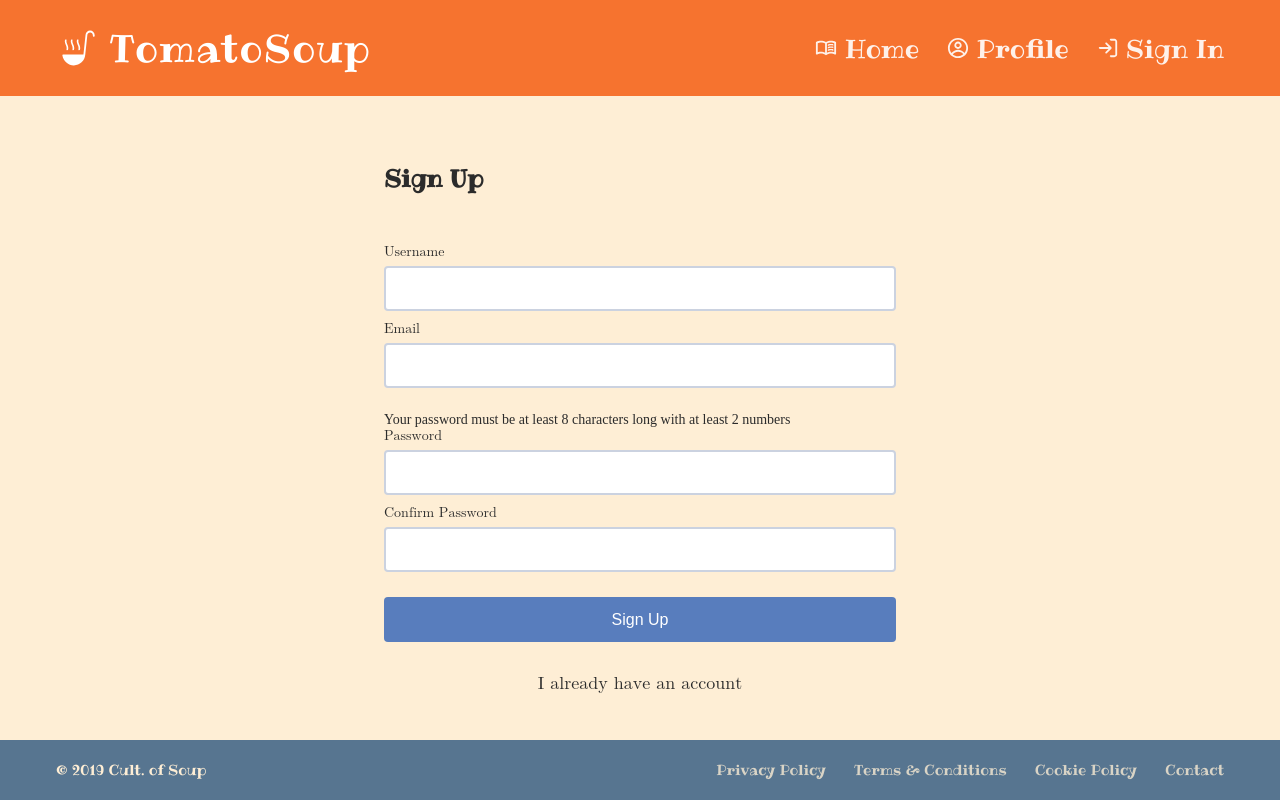
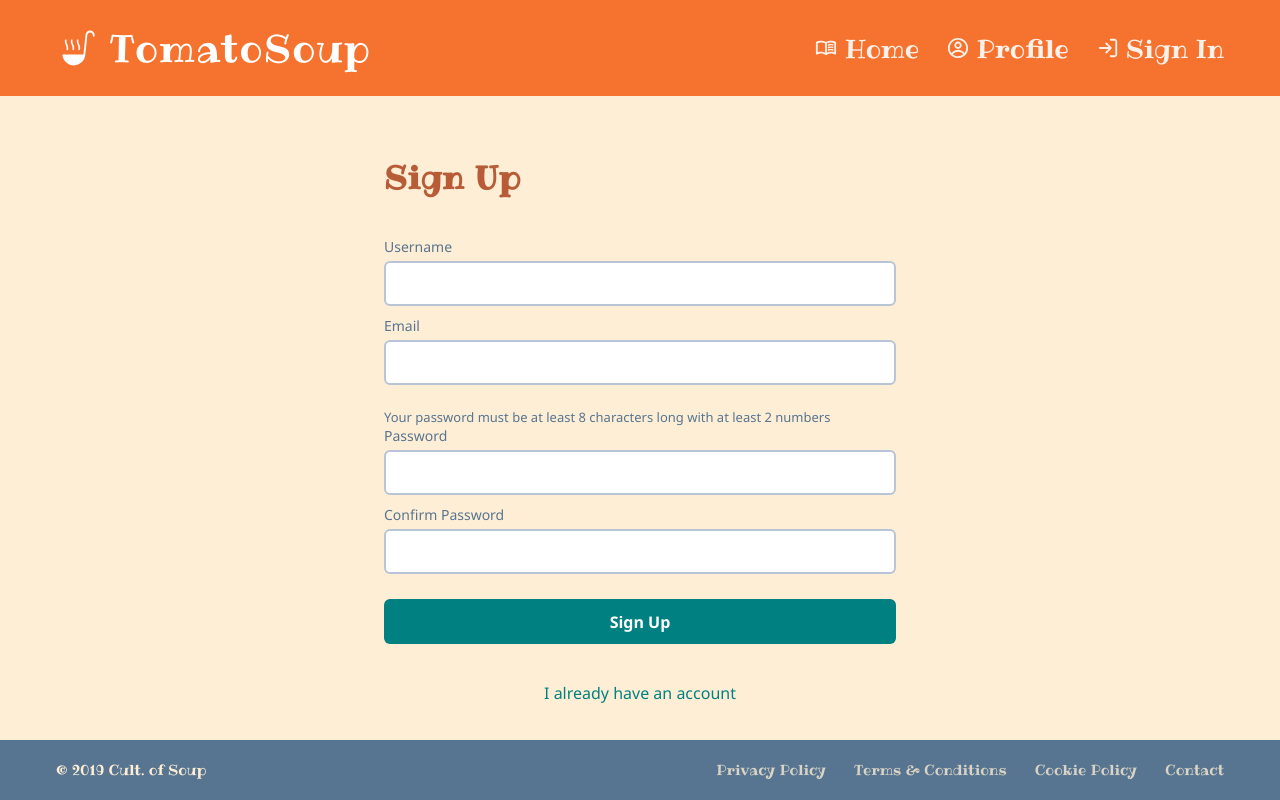
Before and after one commit to Irisveil/TomatoSoup, a Django app: page /signup/ in a window 1280 px wide. Run offline with Django 5.2, Linux system fonts and the light colour scheme; parts of the project's set-up code (start-up, migrations or seed data) failed here and were passed over.

Commit message:
Update styles and templates for login and signup pages
- Enhanced CSS for input and button elements to align with the new color palette.
- Updated HTML templates for login and signup to include type attributes for password fields.
- Improved overall styling consistency across authentication pages.

```diff
--- a/Soup/static/css/global.css
+++ b/Soup/static/css/global.css
@@ -6,14 +6,18 @@
 }
 
 :root {
-  /* Selection colours / project palette */
+  /* Selection colours / project palette (aligned with login/signup palette) */
+  --ts-palette-dark-teal: #008080;
   --ts-palette-blue-gray: #577590;
   --ts-palette-cyan: #00C3D0;
   --ts-palette-teal: #00C8B3;
   --ts-palette-green: #34C759;
+  --ts-palette-light-green: #98D8A0;
+  --ts-palette-periwinkle: #B8C5D6;
   --ts-palette-salmon: #D78A76;
   --ts-palette-amber: #F2A541;
   --ts-palette-orange: #F6732F;
+  --ts-palette-burnt-orange: #B85C38;
   --ts-palette-yellow: #F8DC3D;
   --ts-palette-cream: #FEEED5;
   --ts-palette-white: #FFFFFF;
@@ -209,29 +213,42 @@ a:focus-visible {
 
 /* Common components */
 input.basic {
-    background-color: white;
-    border: 2px solid #CBD2E0;
-    border-radius: 4px;
+    background-color: var(--ts-palette-white);
+    border: 2px solid var(--ts-palette-periwinkle);
+    border-radius: 6px;
     padding: 5px 15px;
     height: 45px;
     box-sizing: border-box;
     font-size: 14px;
-    font-family: "Ribeye", cursive;
+    font-family: var(--ts-font-body);
+    color: #2b2b2b;
+    transition: border-color 0.2s ease, box-shadow 0.2s ease;
 }
 
 input.basic:hover {
-    background-color: #ededed;
+    border-color: var(--ts-palette-teal);
+}
+
+input.basic:focus {
+    outline: none;
+    border-color: var(--ts-palette-dark-teal);
+    box-shadow: 0 0 0 3px rgba(0, 128, 128, 0.15);
 }
 
 button.basic {
-    background-color: #587DBD;
+    background-color: var(--ts-palette-dark-teal);
     height: 45px;
-    color: white;
+    color: var(--ts-palette-white);
     border: none;
-    border-radius: 4px;
+    border-radius: 6px;
     font-size: 16px;
+    font-family: var(--ts-font-body);
+    font-weight: 600;
+    cursor: pointer;
+    transition: filter 0.2s ease, background-color 0.2s ease;
 }
 
 button.basic:hover {
-    filter: brightness(1.1);
+    filter: brightness(1.08);
+    background-color: #006666;
 }
--- a/Soup/static/css/signup.css
+++ b/Soup/static/css/signup.css
@@ -18,6 +6,19 @@ section.signup-section {
     margin: auto;
     display: flex;
     flex-flow: column;
+    padding: 1.5rem 0;
+}
+
+section.signup-section header {
+    margin-bottom: 0.5rem;
+}
+
+section.signup-section h2 {
+    font-family: "Ribeye", cursive;
+    font-size: 2rem;
+    color: var(--ts-palette-burnt-orange);
+    margin: 0;
+    letter-spacing: 0.02em;
 }
 
 form {
@@ -39,21 +45,32 @@ label {
     flex-flow: column;
     font-size: 14px;
     gap: 5px;
-    font-family: math;
+    font-family: var(--ts-font-body);
+    color: var(--ts-palette-blue-gray);
+    font-weight: 500;
 }
 
 p.password-text {
     margin-bottom: -10px;
-    font-size: 14px;
-    font-family: auto;
+    font-size: 13px;
+    font-family: var(--ts-font-body);
+    color: var(--ts-palette-blue-gray);
 }
 
-.link {
+section.signup-section .link {
     text-align: center;
-    font-size: 18px;
-    font-family: math;
+    font-size: 1rem;
+    font-family: var(--ts-font-body);
+    color: var(--ts-palette-dark-teal);
+    margin-top: 0.5rem;
 }
 
-button {
+section.signup-section .link:hover,
+section.signup-section .link:focus-visible {
+    color: var(--ts-palette-teal);
+    text-decoration: underline;
+}
+
+section.signup-section button.basic {
     margin-top: 15px;
 }
--- a/Soup/templates/login.html
+++ b/Soup/templates/login.html
@@ -13,7 +13,7 @@
         {% block content %}
             <section class="signup-section">
                 <header>
-                    <h2>Login In</h2>
+                    <h2>Log In</h2>
                 </header>
 
                 <form name="login" method="POST" enctype="application/x-www-form-urlencoded">
@@ -25,7 +25,7 @@
                     </label>
                     <label>
                         Password
-                        <input class="basic" name="password" aria-label="password" autocomplete="off">
+                        <input class="basic" type="password" name="password" aria-label="password" autocomplete="off">
                     </label>
 
                     <button class="basic" type="submit">Log In</button>
--- a/Soup/templates/signup.html
+++ b/Soup/templates/signup.html
@@ -30,11 +30,11 @@
                     <p class="password-text">Your password must be at least 8 characters long with at least 2 numbers</p>
                     <label>
                         Password
-                        <input class="basic" name="password1" aria-label="password" autocomplete="new-password">
+                        <input class="basic" type="password" name="password1" aria-label="password" autocomplete="new-password">
                     </label>
                     <label>
                         Confirm Password
-                        <input class="basic" name="password2" aria-label="password" autocomplete="new-password">
+                        <input class="basic" type="password" name="password2" aria-label="password" autocomplete="new-password">
                     </label>
                     <button class="basic" type="submit" aria-label="create account">Sign Up</button>
                     <input type="hidden" name="next" value="{{ next }}">
--- a/TomatoSoup/settings.py
+++ b/TomatoSoup/settings.py
@@ -129,5 +129,5 @@ AUTH_USER_MODEL = "Soup.Author"
 # Sets the default login page
 LOGIN_URL = "login"
 
-# Sets the default redirect page after login
-LOGIN_REDIRECT_URL = '/home/'
+# Sets the default redirect page after login (home view is at '' not home/)
+LOGIN_REDIRECT_URL = '/'
```
Also changed, not shown: other parts of Soup/static/css/signup.css (+10 -17 lines), db.sqlite3.
